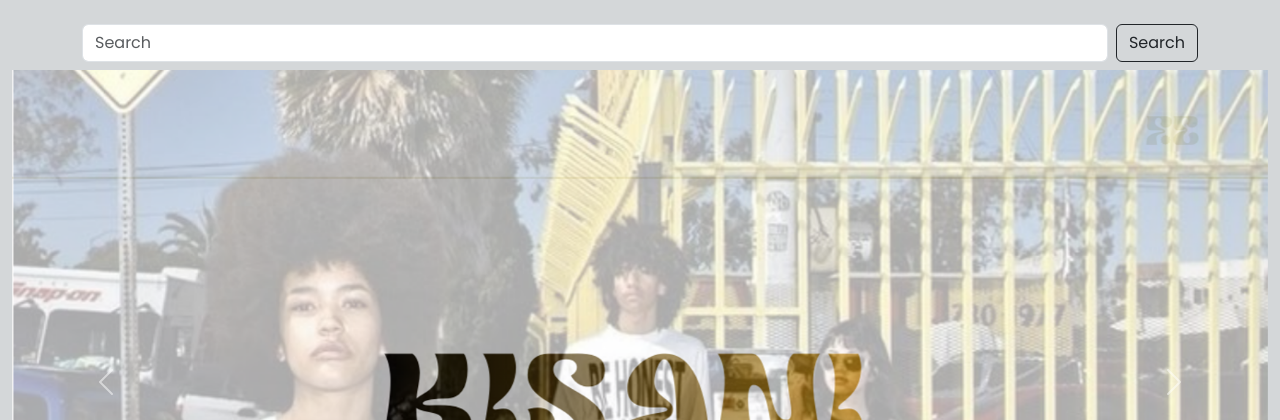
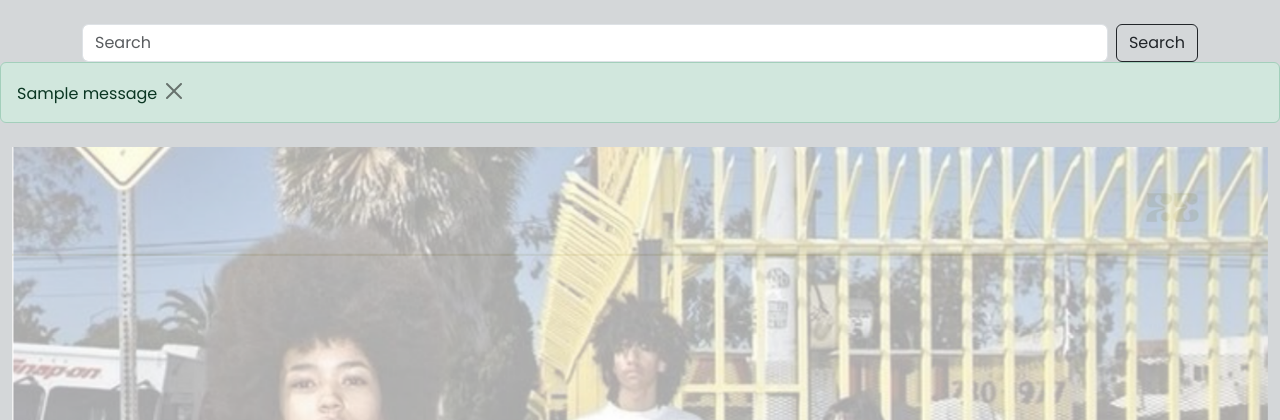
Before and after one commit to medreen/my_duka, a Flask app: page / in a window 1280 px wide. Shown: the part 72-492 px from the top of the page. Run offline with Flask 3, Linux system fonts and the light colour scheme; one stand-in notice (Sample message) is shown; parts of the project's set-up code (start-up, migrations or seed data) failed here and were passed over; some libraries are stand-ins or nearby versions.

Commit message:
added alert flash message

```diff
--- a/main.py
+++ b/main.py
@@ -3,6 +3,9 @@ from database import get_products,get_sales,insert_products,insert_sales,availab
 
 # assigning an object to flask/ instance of flask
 app = Flask(__name__)
+
+#session secret_key
+app.secret_key = '893479jkkk42904829qawij8742'
 
 @app.route('/')
 def home():
--- a/templates/base.html
+++ b/templates/base.html
@@ -75,8 +75,24 @@
   </div>
 
 
-    {% block content %}
-    {% endblock %}
+  <div>
+    {% with messages= get_flashed_messages(with_categories=true) %}
+    {% if messages %}
+    {% for category, message in messages %}
+    <div class="alert alert-{{category}} alert-dissmissable" role="alert">
+      {{message}}
+      <button type="button" class='btn-close' data-bs-dismiss="alert"></button>
+    </div>
+    {% endfor %}
+    {% endif %}
+    {% endwith %}
+
+
+  </div>
+
+
+  {% block content %}
+  {% endblock %}
 
 
   <!-- FOOTER -->
```
Also changed, not shown: 1 other file.
